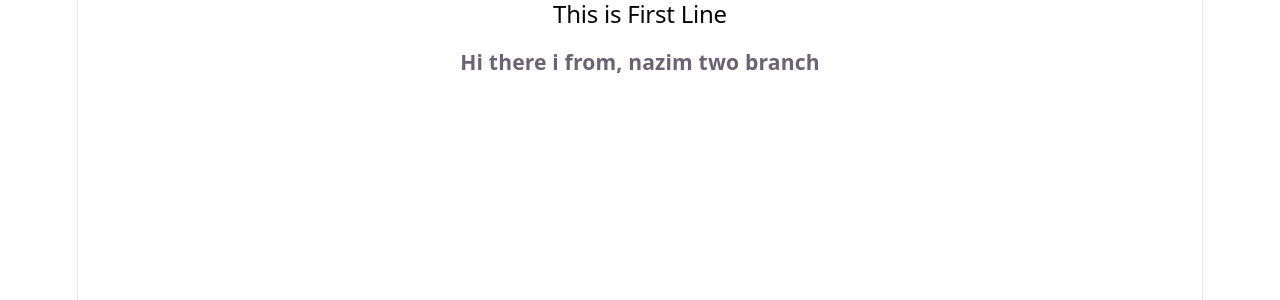
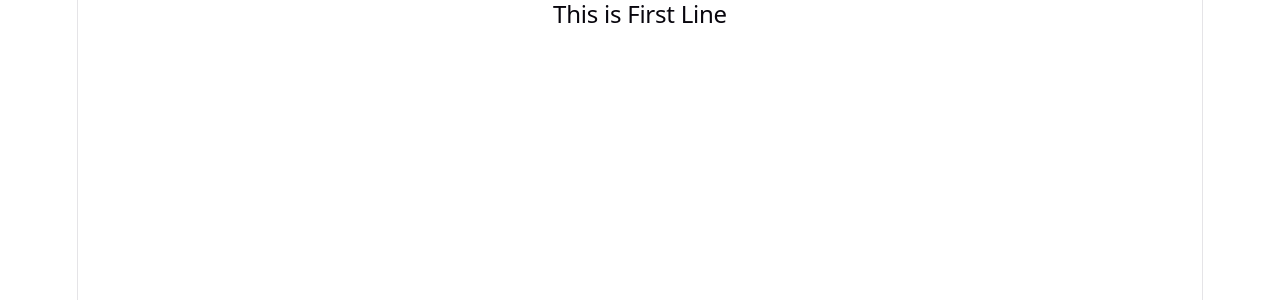
Before and after one commit to Nazim6269/git-test, a React (Vite) app: page / in a window 1280 px wide. Shown: the top 300 px of the page. Built offline with nearby package versions, Linux system fonts and the light colour scheme.

Commit message:
design: add text

```diff
--- a/src/App.tsx
+++ b/src/App.tsx
@@ -5,7 +5,6 @@ function App() {
   return (
  <div>
    <h2>This is First Line</h2>
-   <h3>Hi there i from, nazim two branch</h3>
  </div>
 
   )
```
